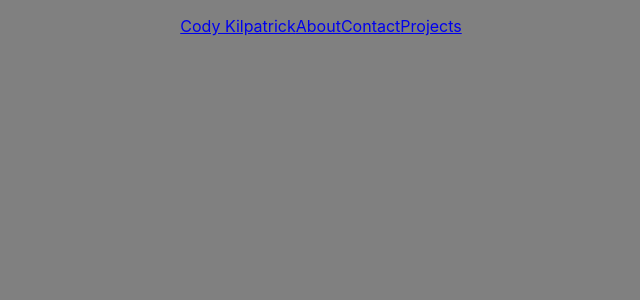
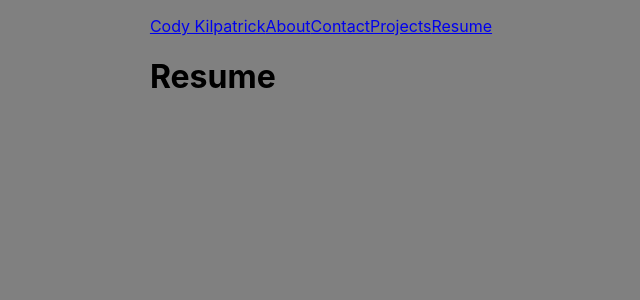
Before and after one commit to Codykilpatrick/portfolio-react, a React (Create React App) app: page /resume in a window 1280 px wide. Shown: the top 300 px of the page, without its empty margins (319-959 px from the left). Built offline with nearby package versions, Linux system fonts and the light colour scheme.

Commit message:
add resume page and nav bar

```diff
--- a/src/App.js
+++ b/src/App.js
@@ -4,6 +4,7 @@
 import About from './pages/About';
 import Contact from './pages/Contact';
 import Projects from './pages/Projects';
+import Resume from './pages/Resume';
 import NavBar from './components/NavBar';
 
 function App() {
@@ -15,6 +16,7 @@
         <Route path='/about' element={<About />} />
         <Route path='/contact' element={<Contact />} />
         <Route path='/projects' element={<Projects />} />
+        <Route path='/resume' element={<Resume />} />
       </Routes>
     </>
   );
--- a/src/components/NavBar.js
+++ b/src/components/NavBar.js
@@ -27,6 +27,12 @@
           >
               Projects
           </Link>
+
+          <Link
+              to='/resume'
+          >
+              Resume
+          </Link>
       </nav>
   )
 }
--- /dev/null
+++ b/src/pages/Resume.jsx
@@ -0,0 +1,7 @@
+function Resume() {
+  return (
+    <h1>Resume</h1>
+  )
+}
+
+export default Resume
```
